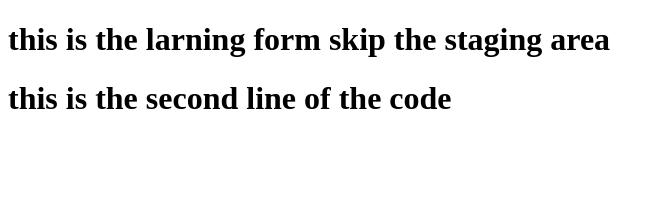
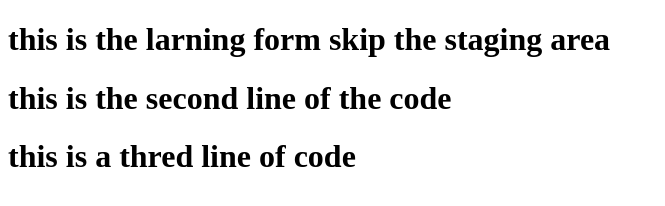
Before and after one commit to Ujwalkhairnar2004/git_skip_staging, a plain HTML site: page index.html in a window 1280 px wide. Shown: the whole page, without its empty margins (0-665 px from the left). Drawn offline with Linux system fonts and the light colour scheme.

Commit message:
git skip stagimg area

```diff
--- a/index.html
+++ b/index.html
@@ -8,5 +8,6 @@
 <body>
     <h1>this is the larning form skip the staging area</h1>
     <h1>this is the second line of the code</h1>
+    <h1>this is a thred line of code</h1>
 </body>
 </html>
```
